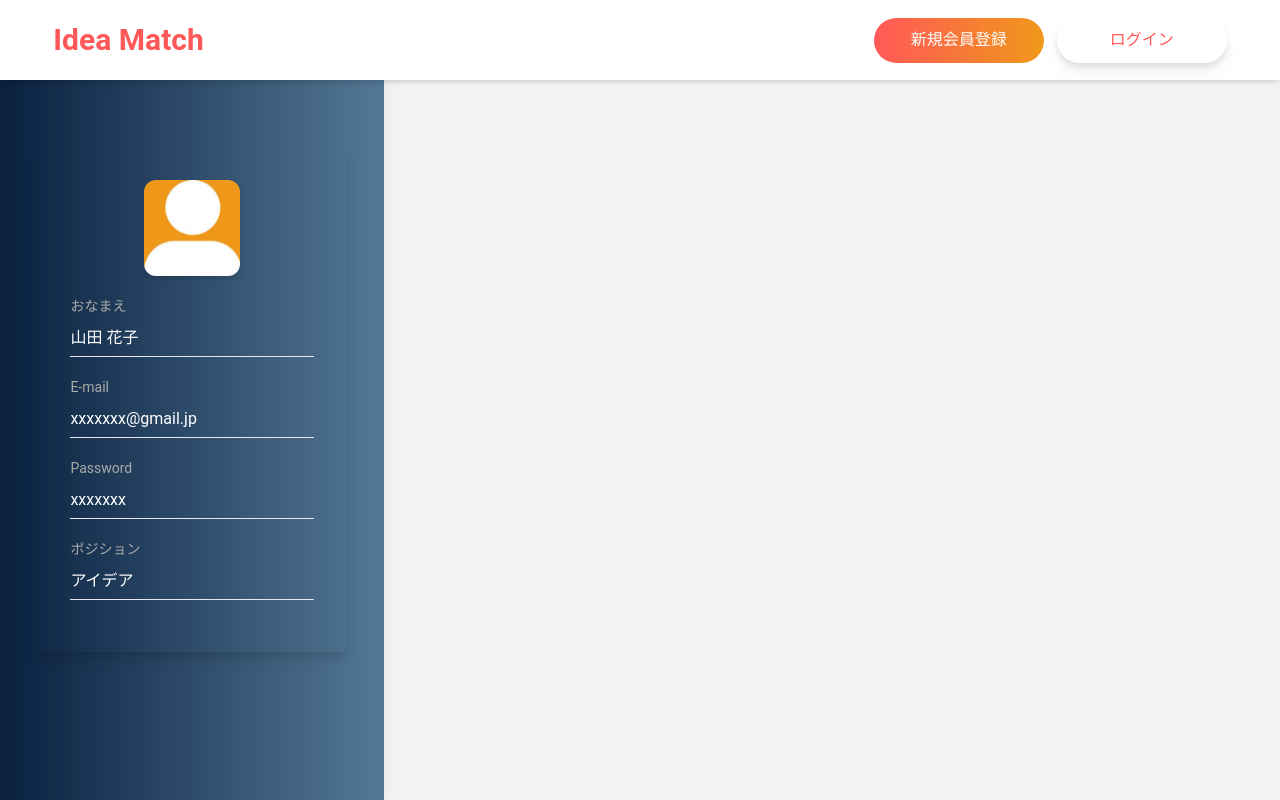
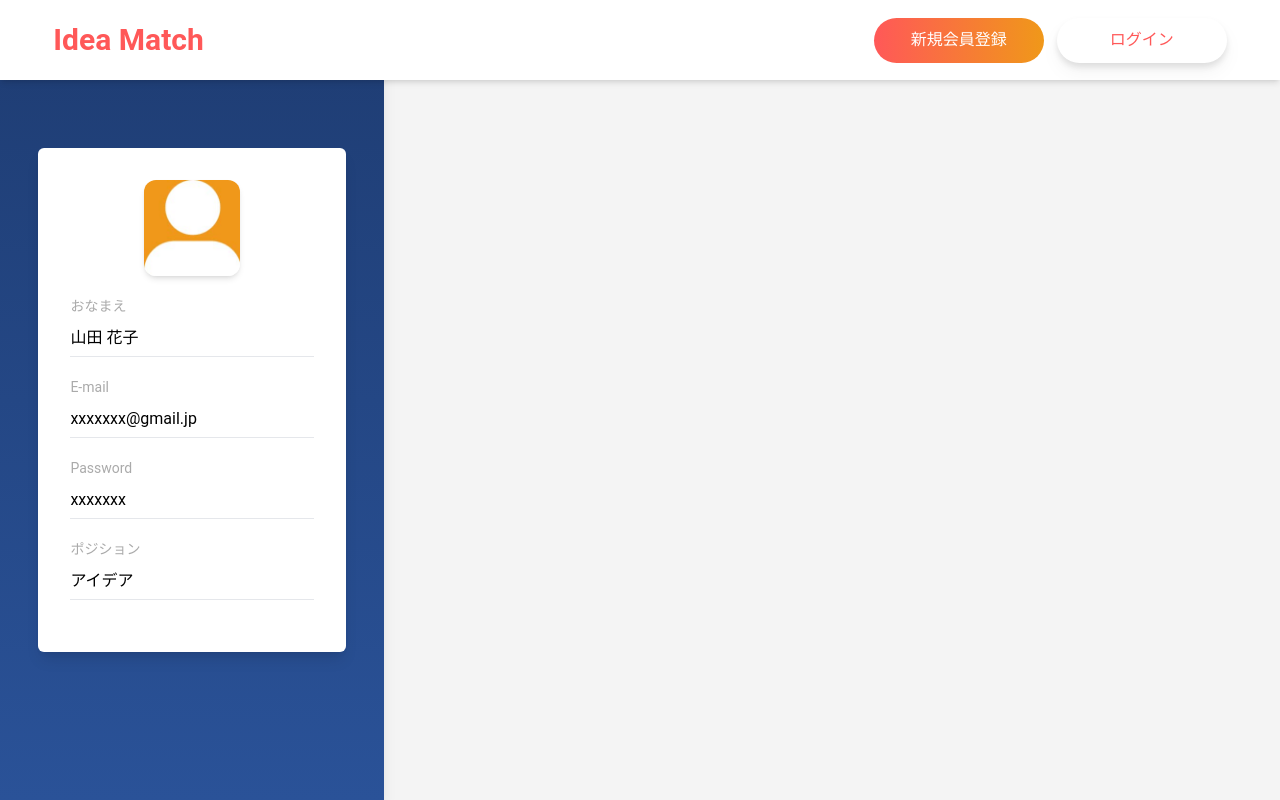
Before and after one commit to nao5100000/ec_app, a Next.js app: page /mypage in a window 1280 px wide. Built offline with nearby package versions, Linux system fonts and the light colour scheme.

Commit message:
imported firebase

```diff
--- a/components/atoms/mypage/mypageUserText.tsx
+++ b/components/atoms/mypage/mypageUserText.tsx
@@ -5,7 +5,7 @@ type Props = {
 const MypageUserText = (props: Props) => {
     return (
         <dd>
-            <p className="text-white mb-5 pb-1.5 border-b">{props.text}</p>
+            <p className="mb-5 pb-1.5 border-b">{props.text}</p>
         </dd>
     )
 }
--- /dev/null
+++ b/components/atoms/mypage/profileEditButton.tsx
@@ -0,0 +1,8 @@
+import { GrEdit } from "react-icons/gr";
+
+const ProfileEditButton = () => {
+    return (
+        <button className="bg-[#2a5298] rounded-full"><GrEdit /></button>
+    )
+}
+export default ProfileEditButton;
--- /dev/null
+++ b/components/hooks/newIdeaState.ts
@@ -0,0 +1,6 @@
+import { atom } from 'recoil';
+
+export const newIdeaState = atom({
+    key: "newIdea",
+    default: [],
+  })
--- a/components/organisms/mypage/userInfoBlock.tsx
+++ b/components/organisms/mypage/userInfoBlock.tsx
@@ -3,7 +3,7 @@ import UserInfoText from "../../molecules/mypage/userInfoText";
 
 const UserInfoBlock = () => {
     return (
-        <div className="p-8 rounded-md w-4/5 relative shadow-lg">
+        <div className="p-8 rounded-md w-4/5 relative shadow-lg bg-white">
             <MypageIcon />
             <UserInfoText />
         </div>
--- a/pages/_app.tsx
+++ b/pages/_app.tsx
@@ -3,6 +3,7 @@ import "tailwindcss/tailwind.css";
 import type { AppProps } from 'next/app';
 import type { ReactElement, ReactNode } from 'react'
 import type { NextPage } from 'next'
+import { RecoilRoot } from 'recoil'
 
 type NextPageWithLayout = NextPage & {
   getLayout?: (page: ReactElement) => ReactNode
@@ -16,9 +17,11 @@ function MyApp({ Component, pageProps }: AppPropsWithLayout) {
   return (
     getLayout(
       <>
-        <main className="pt-32 pb-32 bg-light-gray02 min-h-screen">
-          <Component {...pageProps} />
-        </main>
+        <RecoilRoot>
+          <main className="pt-32 pb-32 bg-light-gray02 min-h-screen">
+            <Component {...pageProps} />
+          </main>
+        </RecoilRoot>
       </>
     )
   )
--- a/pages/mypage.tsx
+++ b/pages/mypage.tsx
@@ -5,7 +5,7 @@ import UserInfoBlock from "../components/organisms/mypage/userInfoBlock";
 const MyPage = () => {
     return (
         <>
-            <div className="w-[30%] bg-gradient-to-r from-[#09203f] to-[#537895] min-h-screen absolute top-0 flex justify-center items-center  shadow-lg">
+            <div className="w-[30%] bg-gradient-to-t from-[#2a5298] to-[#1e3c72] min-h-screen absolute top-0 flex justify-center items-center  shadow-lg">
                 <UserInfoBlock />
             </div>
         </>
```
Also changed, not shown: firebase/config.ts (added, +15 -0 lines), package.json (+5 -4 lines), 2 other files (tests, documents, lock files or other folders).
